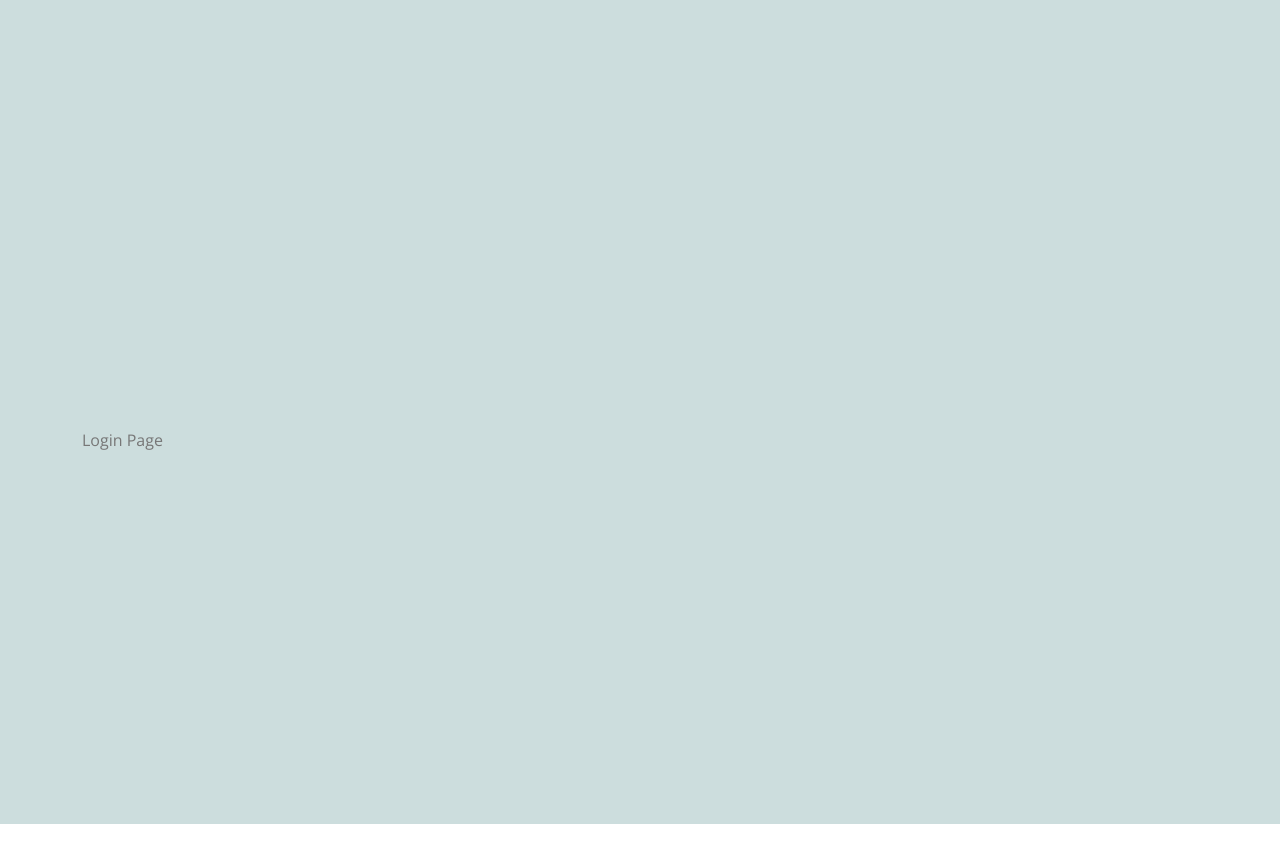
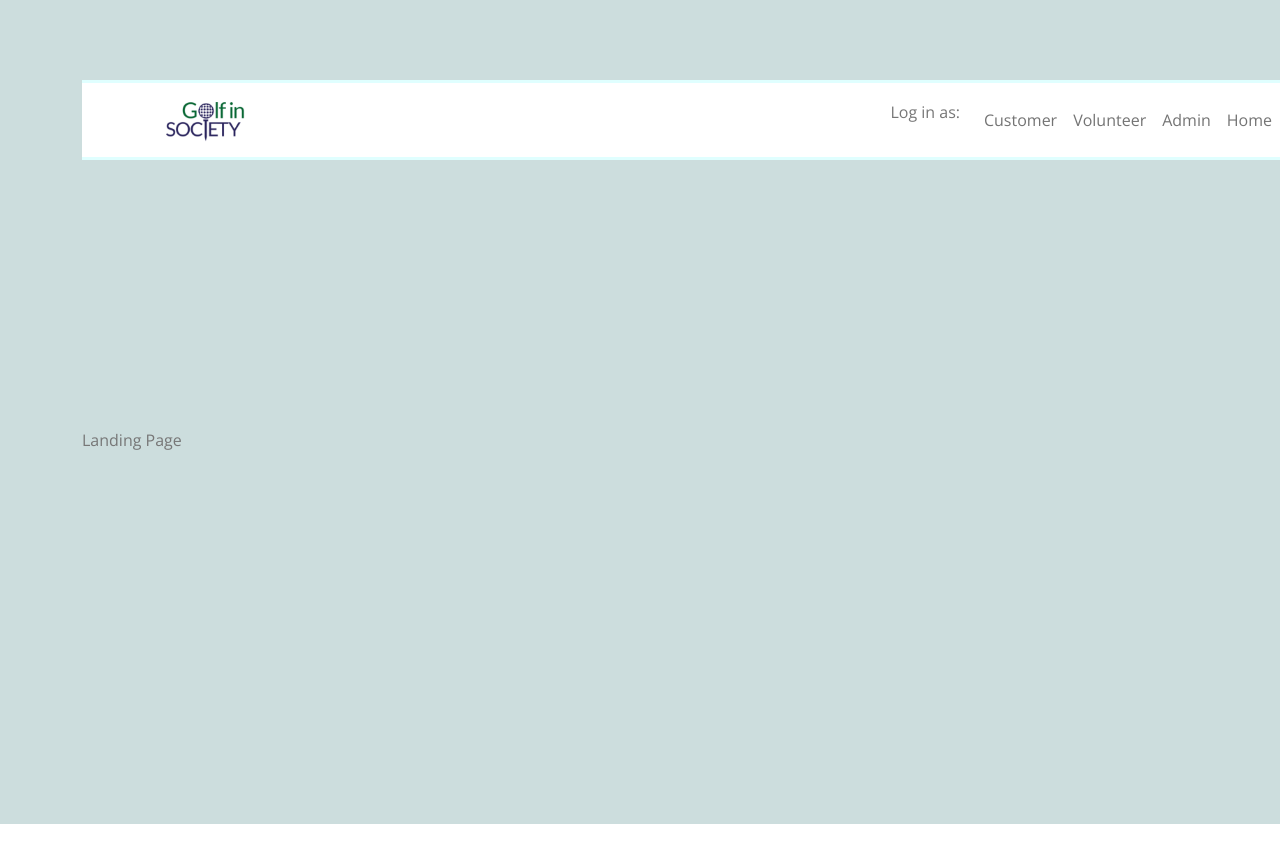
Before and after one commit to AlexKynoch/golf-frontend, a React (Create React App) app: page /#/loginpage in a window 1280 px wide. Shown: the top 862 px of the page. Built offline with nearby package versions, Linux system fonts and the light colour scheme.

Commit message:
links for loginpage

```diff
--- a/src/App.js
+++ b/src/App.js
@@ -24,6 +24,7 @@ import ManagerPage from "./ManagerPage"
 
 function App() {
   const client = new ApiClient()
+
 
   return (
     <Router>
--- a/src/LoginPage.js
+++ b/src/LoginPage.js
@@ -1,9 +1,20 @@
 import React from 'react'
+import NavBar from "./NavBar"
 
 export default function LoginPage() {
+    const links = [
+        true,
+        { name: "Customer", url: "/loginpage" },
+        { name: "Volunteer", url: "/loginpage" },
+        { name: "Admin", url: "/loginpage" },
+        { name: "Home", url: "/landingpage" },
+    ]
     return (
         <div>
-            Login Page
+            <div className="navOffset">
+                <NavBar links={links} />
+            </div>
+            Landing Page
         </div>
     )
 }
--- a/src/NavBar.js
+++ b/src/NavBar.js
@@ -14,7 +14,9 @@ import VolunteerCalendar from "./Calendar/VolunteerCalendar"
 import CgaCalendar from "./Calendar/CgaCalendar"
 import CreateSession from "./CgaDashboard/CgaCreateSession"
 import CgaCreateSessionMain from "./CgaDashboard/CgaCreateSessionMain"
+
 function NavBar(props) {
+  console.log(props)
 
   function logout() {
     // console.log("im the logout function")
@@ -30,9 +32,6 @@ function NavBar(props) {
           <Navbar.Collapse id="responsive-navbar-nav">
             <Nav className="justify-content-end me-auto" activeKey="/home" style={{ width: "100%" }}>
               {/* <Nav className="justify-content-xl-evenly" activeKey="/home" style={{ width: "100%" }}> */}
-              {/* <Nav.Item>
-              <Nav.Link href="/home">Active</Nav.Link>
-            </Nav.Item> */}
               {/* <Link className = 'custom-nav-item nav-link' to = '/cga/dashboard'>
               Dashboard
               </Link>
@@ -42,7 +41,20 @@ function NavBar(props) {
               <Link className = 'custom-nav-item nav-link' to = '/cga/view-users'>
               View users
             </Link> */}
-              <Link className='custom-nav-item nav-link' to='/volunteer/calendar'>
+              <Nav.Item>
+                {props.links[0] ?
+                  "Log in as:" : null
+                }
+              </Nav.Item>
+              {props.links.slice(0).map((v, i) => {
+                console.log(v)
+                return (
+                  <Link key={i} className='custom-nav-item nav-link' to={v.url}>
+                    {v.name}
+                  </Link>
+                )
+              })}
+              {/* <Link className='custom-nav-item nav-link' to='/volunteer/calendar'>
                     Calendar
                   </Link>
               <Link className='custom-nav-item nav-link' to='/volunteer/profile'>
@@ -50,12 +62,11 @@ function NavBar(props) {
               </Link>
               <Link className='custom-nav-item nav-link' onClick={logout}>
                 Log Out
-              </Link>
+              </Link> */}
             </Nav>
           </Navbar.Collapse>
         </Container>
       </Navbar >
-
     </>
   );
 };
```
Lines whose indentation alone changed are shown as unchanged.
